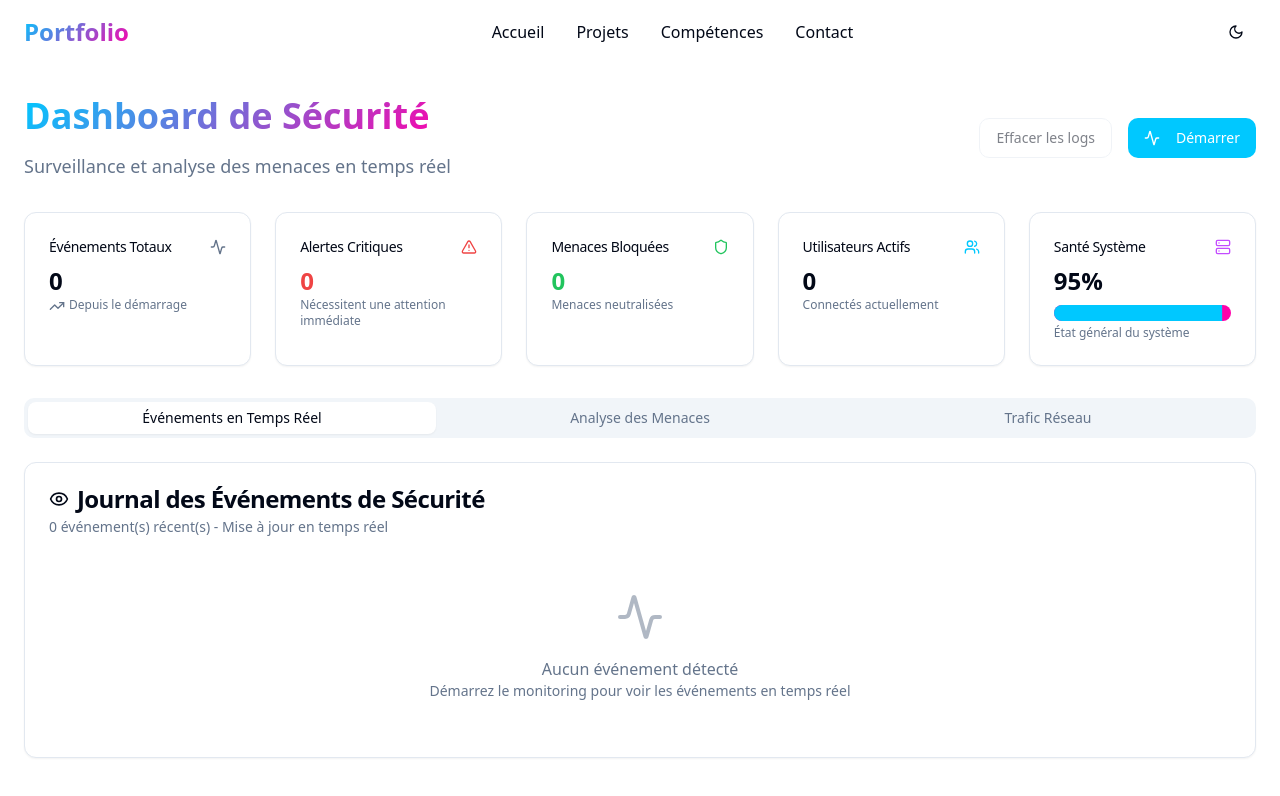
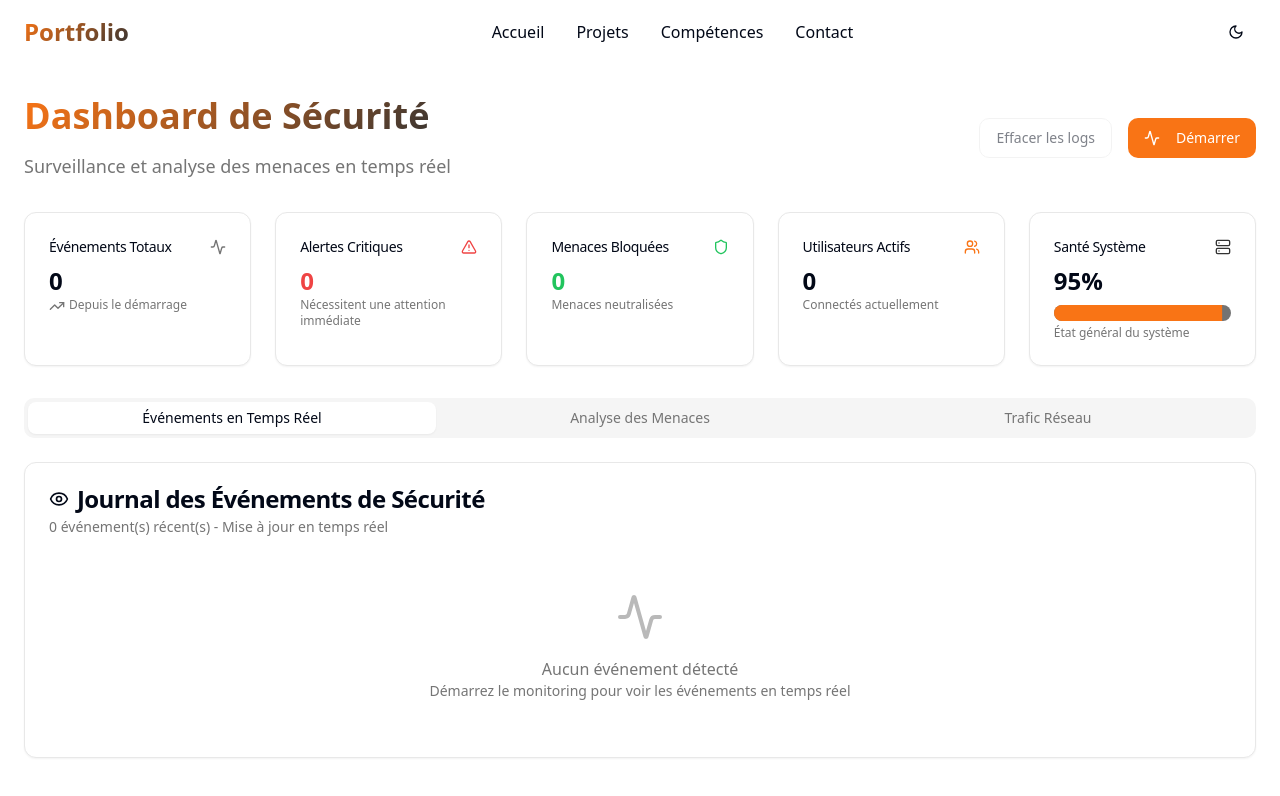
Before and after one commit to Lyde96/portfolio-lyd, a React (Vite) app: page /security-monitor in a window 1280 px wide. Shown: the top 796 px of the page. Built offline with nearby package versions, Linux system fonts and the light colour scheme.

Commit message:
Refactor: Update color scheme
Update the color scheme to use orange, gray, and black, removing the vibrant blue and pink colors. The footer will now be gray.

```diff
--- a/src/components/Footer.tsx
+++ b/src/components/Footer.tsx
@@ -5,29 +5,29 @@ const Footer = () => {
   const currentYear = new Date().getFullYear();
 
   return (
-    <footer className="bg-background-secondary border-t border-border">
+    <footer className="bg-muted border-t border-border">
       <div className="container mx-auto px-6 py-12">
         <div className="grid md:grid-cols-3 gap-8">
           {/* Brand */}
           <div>
-            <h3 className="text-xl font-bold text-gradient mb-4">Lydéric Yabada</h3>
+            <h3 className="text-xl font-bold text-gradient mb-4">LVND</h3>
               <p className="text-muted-foreground mb-4">
-                Développeur Full Stack basé à Bruxelles, passionné par l'innovation et la création
-                d'applications web modernes et performantes.
+                Streetwear de qualité supérieure, conçu pour l'expression de soi
+                et l'individualité. Style urbain authentique.
               </p>
             <div className="flex gap-4">
               <Button variant="ghost" size="icon" className="hover:text-primary hover:shadow-glow" asChild>
-                <a href="https://github.com/Lyde96" target="_blank" rel="noopener noreferrer">
+                <a href="https://instagram.com/lvnd_brand" target="_blank" rel="noopener noreferrer">
                   <Github className="h-5 w-5" />
                 </a>
               </Button>
               <Button variant="ghost" size="icon" className="hover:text-secondary hover:shadow-secondary" asChild>
-                <a href="https://linkedin.com/in/lyderic-yabada" target="_blank" rel="noopener noreferrer">
+                <a href="https://tiktok.com/@lvnd_brand" target="_blank" rel="noopener noreferrer">
                   <Linkedin className="h-5 w-5" />
                 </a>
               </Button>
               <Button variant="ghost" size="icon" className="hover:text-accent hover:shadow-accent" asChild>
-                <a href="mailto:Lyde72@hotmail.com">
+                <a href="mailto:contact@lvnd.com">
                   <Mail className="h-5 w-5" />
                 </a>
               </Button>
@@ -44,13 +44,13 @@ const Footer = () => {
                 </a>
               </li>
               <li>
-                <a href="#projects" className="text-muted-foreground hover:text-primary transition-colors">
-                  Projets
+                <a href="#collection" className="text-muted-foreground hover:text-primary transition-colors">
+                  Collection
                 </a>
               </li>
               <li>
-                <a href="#skills" className="text-muted-foreground hover:text-primary transition-colors">
-                  Compétences
+                <a href="#about" className="text-muted-foreground hover:text-primary transition-colors">
+                  À propos
                 </a>
               </li>
               <li>
@@ -65,19 +65,19 @@ const Footer = () => {
           <div>
             <h4 className="font-semibold mb-4">Contact</h4>
             <div className="space-y-2 text-muted-foreground">
-              <p>Lyde72@hotmail.com</p>
-              <p>+32 492 43 84 63</p>
-              <p>Bruxelles, Belgique</p>
+              <p>contact@lvnd.com</p>
+              <p>Service client disponible 24/7</p>
+              <p>Livraison mondiale</p>
             </div>
           </div>
         </div>
 
         <div className="border-t border-border mt-8 pt-8 flex flex-col md:flex-row justify-between items-center">
           <p className="text-muted-foreground text-sm">
-            © {currentYear} Lydéric Yabada. Tous droits réservés.
+            © {currentYear} LVND. Tous droits réservés.
           </p>
           <p className="text-muted-foreground text-sm flex items-center gap-1 mt-4 md:mt-0">
-            Développé avec <Heart className="h-4 w-4 text-secondary" fill="currentColor" /> et React
+            Streetwear authentique <Heart className="h-4 w-4 text-secondary" fill="currentColor" /> depuis 2024
           </p>
         </div>
       </div>
--- a/src/index.css
+++ b/src/index.css
@@ -20,20 +20,20 @@
     --popover: 0 0% 100%;
     --popover-foreground: 222.2 84% 4.9%;
 
-    /* Vibrant color system */
-    --primary: 193 100% 50%;
+    /* Orange, gray and black color system */
+    --primary: 25 95% 53%;
     --primary-foreground: 0 0% 100%;
-    --primary-hover: 193 100% 60%;
+    --primary-hover: 25 95% 63%;
 
-    --secondary: 320 100% 50%;
+    --secondary: 0 0% 45%;
     --secondary-foreground: 0 0% 100%;
 
-    --accent: 280 100% 65%;
+    --accent: 0 0% 20%;
     --accent-foreground: 0 0% 100%;
 
-    /* Muted colors */
-    --muted: 210 40% 96.1%;
-    --muted-foreground: 215.4 16.3% 46.9%;
+    /* Muted colors - more gray */
+    --muted: 0 0% 96%;
+    --muted-foreground: 0 0% 46%;
 
     /* Status colors */
     --destructive: 0 84.2% 60.2%;
@@ -42,24 +42,24 @@
     --success-foreground: 0 0% 100%;
 
     /* Borders and inputs */
-    --border: 214.3 31.8% 91.4%;
-    --input: 214.3 31.8% 91.4%;
-    --ring: 193 100% 50%;
+    --border: 0 0% 91%;
+    --input: 0 0% 91%;
+    --ring: 25 95% 53%;
 
-    /* Vibrant gradients */
-    --gradient-primary: linear-gradient(135deg, hsl(193 100% 50%), hsl(320 100% 50%));
-    --gradient-secondary: linear-gradient(135deg, hsl(280 100% 65%), hsl(193 100% 50%));
-    --gradient-accent: linear-gradient(135deg, hsl(320 100% 50%), hsl(280 100% 65%));
-    --gradient-hero: radial-gradient(ellipse at center, hsl(193 100% 50% / 0.15), transparent 70%);
+    /* Orange, gray, black gradients */
+    --gradient-primary: linear-gradient(135deg, hsl(25 95% 53%), hsl(0 0% 20%));
+    --gradient-secondary: linear-gradient(135deg, hsl(0 0% 45%), hsl(25 95% 53%));
+    --gradient-accent: linear-gradient(135deg, hsl(0 0% 20%), hsl(0 0% 45%));
+    --gradient-hero: radial-gradient(ellipse at center, hsl(25 95% 53% / 0.15), transparent 70%);
 
-    /* Vibrant shadows */
+    /* Orange and gray shadows */
     --shadow-sm: 0 1px 2px 0 hsl(0 0% 0% / 0.05);
     --shadow-md: 0 4px 6px -1px hsl(0 0% 0% / 0.1);
     --shadow-lg: 0 10px 15px -3px hsl(0 0% 0% / 0.1);
     --shadow-xl: 0 20px 25px -5px hsl(0 0% 0% / 0.1);
-    --shadow-glow: 0 0 40px hsl(193 100% 50% / 0.4);
-    --shadow-secondary: 0 0 30px hsl(320 100% 50% / 0.3);
-    --shadow-accent: 0 0 20px hsl(280 100% 65% / 0.4);
+    --shadow-glow: 0 0 40px hsl(25 95% 53% / 0.4);
+    --shadow-secondary: 0 0 30px hsl(0 0% 45% / 0.3);
+    --shadow-accent: 0 0 20px hsl(0 0% 20% / 0.4);
 
     /* Border radius */
     --radius: 0.75rem;
@@ -96,16 +96,16 @@
     --popover: 224 15% 12%;
     --popover-foreground: 210 40% 98%;
 
-    /* Dark mode vibrant colors */
-    --primary: 193 100% 50%;
-    --primary-foreground: 220 13% 9%;
-    --primary-hover: 193 100% 60%;
+    /* Dark mode orange, gray, black colors */
+    --primary: 25 95% 53%;
+    --primary-foreground: 0 0% 100%;
+    --primary-hover: 25 95% 63%;
 
-    --secondary: 320 100% 50%;
-    --secondary-foreground: 210 40% 98%;
+    --secondary: 0 0% 65%;
+    --secondary-foreground: 0 0% 10%;
 
-    --accent: 280 100% 65%;
-    --accent-foreground: 210 40% 98%;
+    --accent: 0 0% 80%;
+    --accent-foreground: 0 0% 10%;
 
     /* Dark mode muted */
     --muted: 226 17% 15%;
@@ -118,20 +118,20 @@
     --success-foreground: 0 0% 100%;
 
     /* Dark mode borders */
-    --border: 226 17% 15%;
-    --input: 226 17% 15%;
-    --ring: 193 100% 50%;
+    --border: 0 0% 25%;
+    --input: 0 0% 25%;
+    --ring: 25 95% 53%;
 
-    /* Dark mode vibrant gradients */
-    --gradient-primary: linear-gradient(135deg, hsl(193 100% 50%), hsl(320 100% 50%));
-    --gradient-secondary: linear-gradient(135deg, hsl(280 100% 65%), hsl(193 100% 50%));
-    --gradient-accent: linear-gradient(135deg, hsl(320 100% 50%), hsl(280 100% 65%));
-    --gradient-hero: radial-gradient(ellipse at center, hsl(193 100% 50% / 0.15), transparent 70%);
+    /* Dark mode orange, gray, black gradients */
+    --gradient-primary: linear-gradient(135deg, hsl(25 95% 53%), hsl(0 0% 20%));
+    --gradient-secondary: linear-gradient(135deg, hsl(0 0% 65%), hsl(25 95% 53%));
+    --gradient-accent: linear-gradient(135deg, hsl(0 0% 20%), hsl(0 0% 65%));
+    --gradient-hero: radial-gradient(ellipse at center, hsl(25 95% 53% / 0.15), transparent 70%);
 
-    /* Dark mode vibrant shadows */
-    --shadow-glow: 0 0 40px hsl(193 100% 50% / 0.4);
-    --shadow-secondary: 0 0 30px hsl(320 100% 50% / 0.3);
-    --shadow-accent: 0 0 20px hsl(280 100% 65% / 0.4);
+    /* Dark mode orange and gray shadows */
+    --shadow-glow: 0 0 40px hsl(25 95% 53% / 0.4);
+    --shadow-secondary: 0 0 30px hsl(0 0% 65% / 0.3);
+    --shadow-accent: 0 0 20px hsl(0 0% 20% / 0.4);
     --sidebar-background: 240 5.9% 10%;
     --sidebar-foreground: 240 4.8% 95.9%;
     --sidebar-primary: 224.3 76.3% 48%;
```
